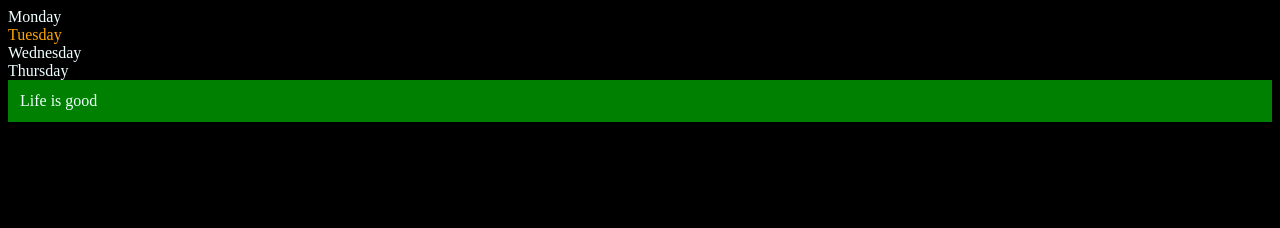
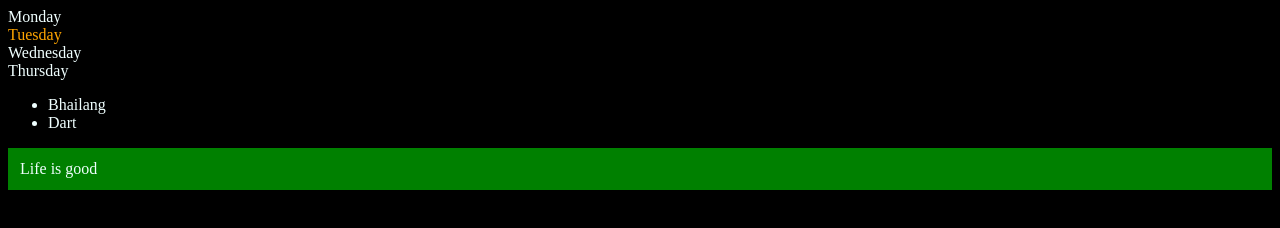
Before and after one commit to tech-savvy-subh/Javascript-practice, a website: page one.html in a window 1280 px wide. Drawn offline with Linux system fonts and the light colour scheme.

Commit message:
Pushing dom details

```diff
--- a/DOM.js
+++ b/DOM.js
@@ -1,4 +1,3 @@
-
 // document.getElementById will return the first element with the id you will mention
 // document.getElementsByClassName will return a HTMLCollection which you can also convert to an Array for manupulating dom
 // document.querySelector and document.querySelectorAll works differently.and
@@ -10,40 +9,71 @@
 // to convert  NodeList and HTMLCollection to an Array you need to use this,
 // Array.from(<name of the variable where you are storing NodeList/HTMLCollection >)
 
-const parent = document.querySelector('.parent') //refer to one.html for this ,ther eis single element with class parent
+const parent = document.querySelector(".parent"); //refer to one.html for this ,ther eis single element with class parent
 console.log(parent); //you will get the parent div here
-    console.log(parent.children);//using .children you will go inside the parent element and whatever child element is there
+console.log(parent.children); //using .children you will go inside the parent element and whatever child element is there
 //you will be able to identify and it will return a HTMLCollection
-    console.log(parent.children[1].innerHTML);//this will return the innerHTML inside second children and we can use similar to
+console.log(parent.children[1].innerHTML); //this will return the innerHTML inside second children and we can use similar to
 //array but it does not support all the array stuffs
 
 for (let i = 0; i < parent.children.length; i++) {
   console.log(parent.children[i].innerHTML);
-
-    }//this code is suign for loop to print all the inneHTML inside all the children elements
-    parent.children[1].style.color = "orange" //changing color of children element
+} //this code is suign for loop to print all the inneHTML inside all the children elements
+parent.children[1].style.color = "orange"; //changing color of children element
 console.log(parent.firstElementChild); //this will print the first child element
 console.log(parent.lastElementChild); //this will print the last child element
 
-    const dayOne = document.querySelector(".day") //this will select the first child with class day that means Monday one
+const dayOne = document.querySelector(".day"); //this will select the first child with class day that means Monday one
 console.log(dayOne);
-    console.log(dayOne.parentElement);//this will give the parent elemet
+console.log(dayOne.parentElement); //this will give the parent elemet
 console.log(dayOne.nextElementSibling); //this will give the next child
 
 console.log("NODES: ", parent.childNodes); //this returns a Nodelist for child elements inside parent
 
 //creating a new element using DOM commands
-    const div = document.createElement('div') //creating a div
+const div = document.createElement("div"); //creating a div
 console.log(div);
-    div.className = "main" //asigning a class to that div
-    div.id = Math.round(Math.random() * 10 + 1) //this will give a postive round number
-    div.setAttribute("title", "generated title") //another way to create a title and assign a value to it
+div.className = "main"; //asigning a class to that div
+div.id = Math.round(Math.random() * 10 + 1); //this will give a postive round number
+div.setAttribute("title", "generated title"); //another way to create a title and assign a value to it
 //styling
-    div.style.backgroundColor = "green"
-    div.style.padding = "12px"
+div.style.backgroundColor = "green";
+div.style.padding = "12px";
 // div.innerText = "Chai aur code" inserting a text to our created element div
 //Another way to insert a text
-    const addText = document.createTextNode("Life is good") //storing the text in a variable named addText
-    div.appendChild(addText) //adding that text to our div , another way of showing text in our created div
+const addText = document.createTextNode("Life is good"); //storing the text in a variable named addText
+div.appendChild(addText); //adding that text to our div , another way of showing text in our created div
 
-    document.body.appendChild(div)//rendering that div
+document.body.appendChild(div); //rendering that div if ypu dpn't use this command it will be in your memory but it will not
+//show in the browser
+
+//Adding an element and creating a function for it so that code can be reused
+function addItem(lang) {
+  const li = document.createElement("li"); //creating an element li
+  li.innerHTML = `${lang}`; //in the li variable we are storing the text that has been passed on the function as an arg
+  document.querySelector(".language").appendChild(li); //appending child to the parent element with class language
+}
+addItem("Java");
+//more optimized way of doing it
+function addOptiItem(lang) {
+  const li = document.createElement("li");
+  li.appendChild(document.createTextNode(lang)); //here we are creating a text node where the text can be stored
+  //and it will not traverse through the DOM tree every time when a new text has been passed
+  document.querySelector(".language").appendChild(li);
+}
+addOptiItem("python");
+
+//Edit an elemment
+const secondLang = document.querySelector("li:nth-child(2"); //selecting the second child
+console.log(secondLang);
+secondLang.innerHTML = "Ruby"; //using innerHTML we can change
+const newli = document.createElement("li"); //creating a new li
+newli.textContent = "Dart"; //inserting text inside it
+secondLang.replaceWith(newli); //now ruby is getting replaced with newli which is Dart using replaceWith
+
+const firstlang = document.querySelector("li:first-child"); //selecting the first child
+firstlang.outerHTML = "<li>Bhailang</li>"; //using outer html we can show text in a html way
+
+//Remove
+const lastlang= document.querySelector("li:last-child"); //selecting the last child
+lastlang.remove() //removing it
--- a/one.html
+++ b/one.html
@@ -12,6 +12,9 @@
         <div class="day">Wednesday</div>
         <div class="day">Thursday</div>
     </div>
+    <ul class="language">
+        <li>Javascript</li>
+    </ul>
     <script src="DOM.js"></script>
 </body>
 </html>
```
Lines whose indentation alone changed are shown as unchanged.
